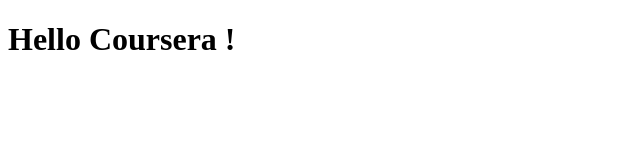
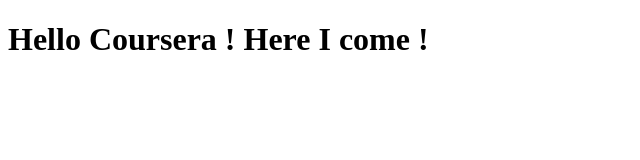
Before and after one commit to begogna/coursera-test, a plain HTML site: page site/index.html in a window 1280 px wide. Shown: the whole page, without its empty margins (0-640 px from the left). Drawn offline with Linux system fonts and the light colour scheme.

Commit message:
Small adition to the page content

```diff
--- a/site/index.html
+++ b/site/index.html
@@ -4,6 +4,6 @@
 	<title>Hello Coursera !</title>
 </head>
 <body>
-<h1>Hello Coursera !</h1>
+<h1>Hello Coursera ! Here I come ! </h1>
 </body>
 </html>
```
